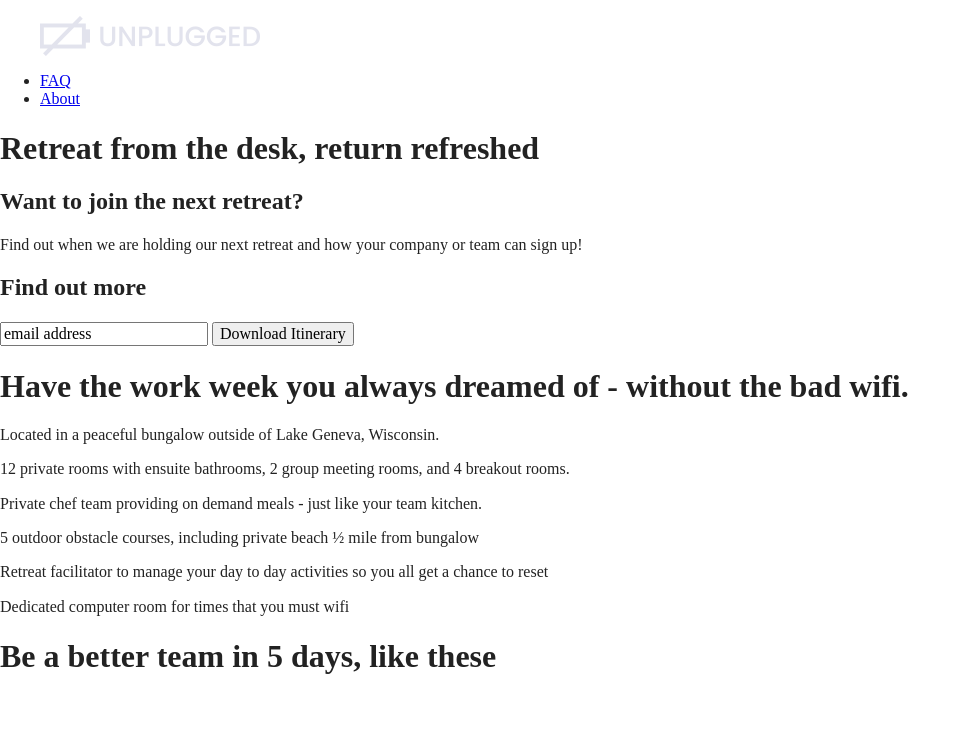
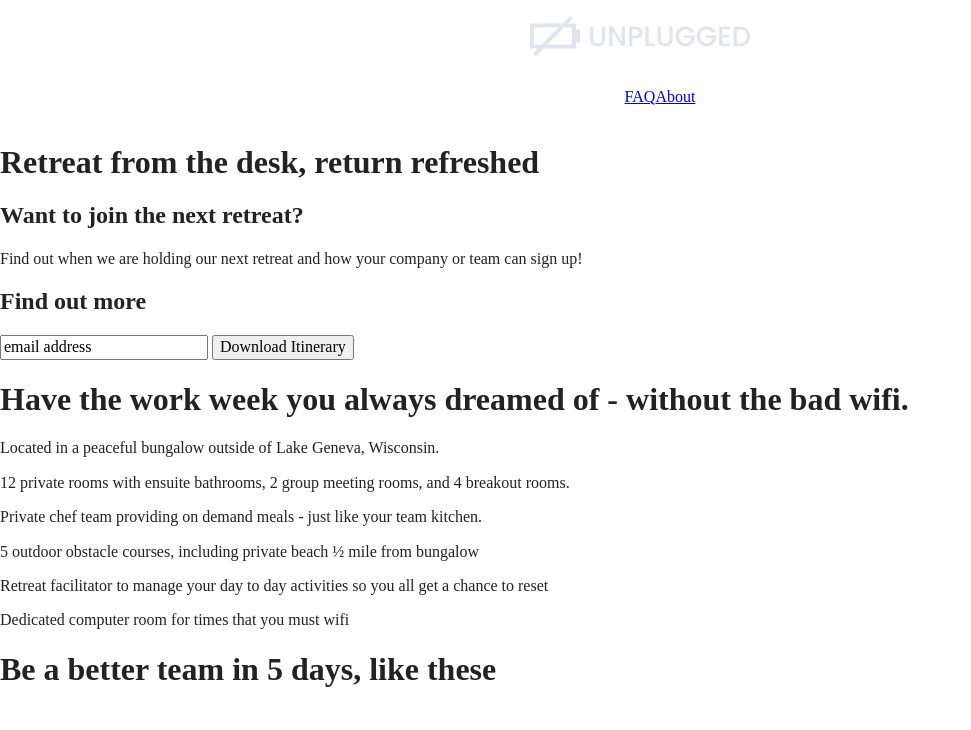
Before and after one commit to skonebrant/retreat-site, a website built with Parcel: page index.html in a window 1280 px wide. Shown: the top 730 px of the page, without its empty margins (0-971 px from the left). Built offline with nearby package versions, Linux system fonts and the light colour scheme.

Commit message:
Started base css styles

```diff
--- a/css/main.css
+++ b/css/main.css
@@ -86,6 +86,46 @@ textarea {
 /* ==========================================================================
    Author's custom styles
    ========================================================================== */
+
+   /* Base Header - Footer Styles */
+
+  body {
+  font-size: 1em;
+}
+
+header,
+footer {
+  display: flex;
+  justify-content: center;
+  align-items: center;
+  margin: 0;
+  flex-flow: row wrap;
+  width: 100%;
+}
+
+/* HEADER AND NAV */
+
+header .content-wrapper {
+  display: flex;
+  justify-content: center;
+  align-items: center;
+  flex-direction: column;
+  width: 90%;
+}
+
+header nav {
+  display: flex;
+  justify-content: center;
+  align-items: center;
+  width: 90%;
+}
+
+header nav ul {
+  display: flex;
+  justify-content: space-between;
+  align-items: center;
+  list-style-type: none;
+}
 
 /* ==========================================================================
    Helper classes
--- a/index.html
+++ b/index.html
@@ -32,7 +32,7 @@
         <a href="#"><img src="img/unplugged-logo.png" alt=""></a>
       </figure>
       <div class="header-divider"></div>
-      <nav id="navigation">
+      <nav>
         <ul>
           <li><a href="faq/index.html" target="_blank">FAQ</a></li>
           <li><a href="about/index.html">About</a></li>
```
